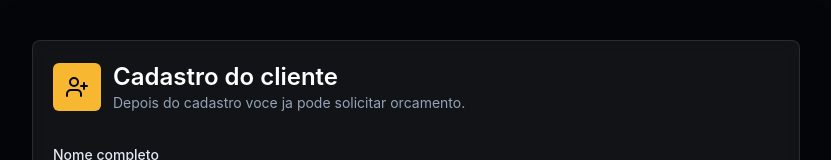
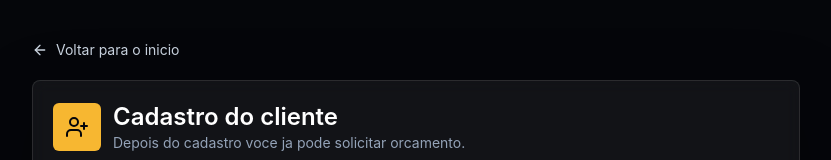
Before and after one commit to gui130699/PWA-BANDASHOW, a React (Vite) app: page /cadastro in a window 1280 px wide. Shown: the top 160 px of the page, without its empty margins (224-1055 px from the left). Built offline with nearby package versions, Linux system fonts and the light colour scheme; no server answers.

Commit message:
ui: adicionar retorno para tela inicial no login

```diff
--- a/src/pages/auth/LoginPage.tsx
+++ b/src/pages/auth/LoginPage.tsx
@@ -1,5 +1,5 @@
 import { zodResolver } from '@hookform/resolvers/zod'
-import { Music2 } from 'lucide-react'
+import { ArrowLeft, Music2 } from 'lucide-react'
 import { useEffect, useState } from 'react'
 import { useForm } from 'react-hook-form'
 import { Link, useNavigate } from 'react-router-dom'
@@ -43,6 +43,11 @@ export function LoginPage() {
   return (
     <div className="grid min-h-screen place-items-center bg-night-950 px-4 py-10 text-white">
       <div className="w-full max-w-md space-y-4">
+        <Link className="inline-flex items-center gap-2 text-sm text-slate-300 hover:text-gold-200" to="/">
+          <ArrowLeft className="h-4 w-4" />
+          Voltar para o inicio
+        </Link>
+
         {!firebaseReady && <FirebaseNotice />}
         <Card>
           <div className="mb-8 text-center">
--- a/src/pages/auth/RegisterPage.tsx
+++ b/src/pages/auth/RegisterPage.tsx
@@ -1,5 +1,5 @@
 import { zodResolver } from '@hookform/resolvers/zod'
-import { UserPlus } from 'lucide-react'
+import { ArrowLeft, UserPlus } from 'lucide-react'
 import { useState } from 'react'
 import { useForm } from 'react-hook-form'
 import { Link, useNavigate } from 'react-router-dom'
@@ -46,6 +46,11 @@ export function RegisterPage() {
   return (
     <div className="min-h-screen bg-night-950 px-4 py-10 text-white">
       <div className="mx-auto max-w-3xl space-y-4">
+        <Link className="inline-flex items-center gap-2 text-sm text-slate-300 hover:text-gold-200" to="/">
+          <ArrowLeft className="h-4 w-4" />
+          Voltar para o inicio
+        </Link>
+
         {!firebaseReady && <FirebaseNotice />}
         <Card>
           <div className="mb-8 flex items-center gap-3">
```
Also changed, not shown: 1 other file (tests, documents, lock files or other folders).
